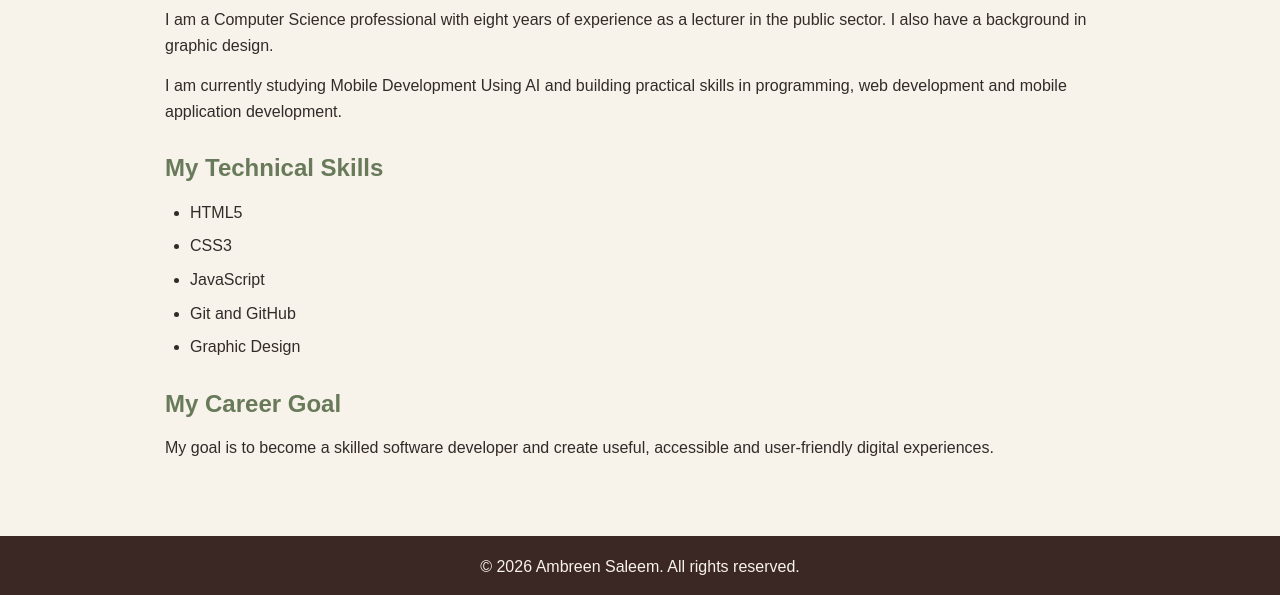
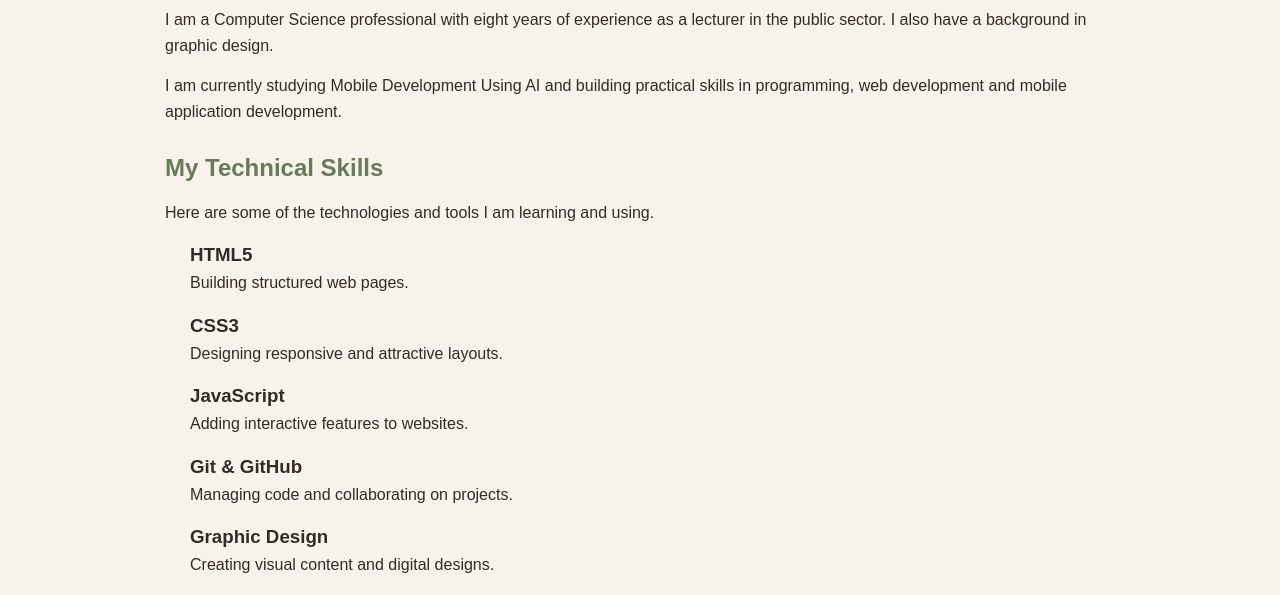
Before and after one commit to Ambreen189/VCC_2, a plain HTML site: page about.html in a window 1280 px wide. Shown: the part 205-800 px from the top of the page. Drawn offline with Linux system fonts and the light colour scheme.

Commit message:
Add interactive skills section to about page

```diff
--- a/about.html
+++ b/about.html
@@ -1,6 +1,6 @@
-
 <!DOCTYPE html>
 <html lang="en">
+
 <head>
     <meta charset="UTF-8">
     <meta name="viewport" content="width=device-width, initial-scale=1.0">
@@ -8,6 +8,7 @@
     <title>About | Ambreen Saleem</title>
     <link rel="stylesheet" href="app.css">
 </head>
+
 <body>
 
     <header>
@@ -38,17 +39,37 @@
                 web development and mobile application development.
             </p>
         </section>
-
-        <section>
+        <section class="skills-section">
             <h2>My Technical Skills</h2>
 
-            <ul class="skills-list">
-                <li>HTML5</li>
-                <li>CSS3</li>
-                <li>JavaScript</li>
-                <li>Git and GitHub</li>
-                <li>Graphic Design</li>
-            </ul>
+            <p>Here are some of the technologies and tools I am learning and using.</p>
+
+            <div class="skills-list">
+                <div class="skill-card">
+                    <h3>HTML5</h3>
+                    <p>Building structured web pages.</p>
+                </div>
+
+                <div class="skill-card">
+                    <h3>CSS3</h3>
+                    <p>Designing responsive and attractive layouts.</p>
+                </div>
+
+                <div class="skill-card">
+                    <h3>JavaScript</h3>
+                    <p>Adding interactive features to websites.</p>
+                </div>
+
+                <div class="skill-card">
+                    <h3>Git & GitHub</h3>
+                    <p>Managing code and collaborating on projects.</p>
+                </div>
+
+                <div class="skill-card">
+                    <h3>Graphic Design</h3>
+                    <p>Creating visual content and digital designs.</p>
+                </div>
+            </div>
         </section>
 
         <section>
@@ -68,4 +89,5 @@
 
     <script src="app.js"></script>
 </body>
+
 </html>
```
